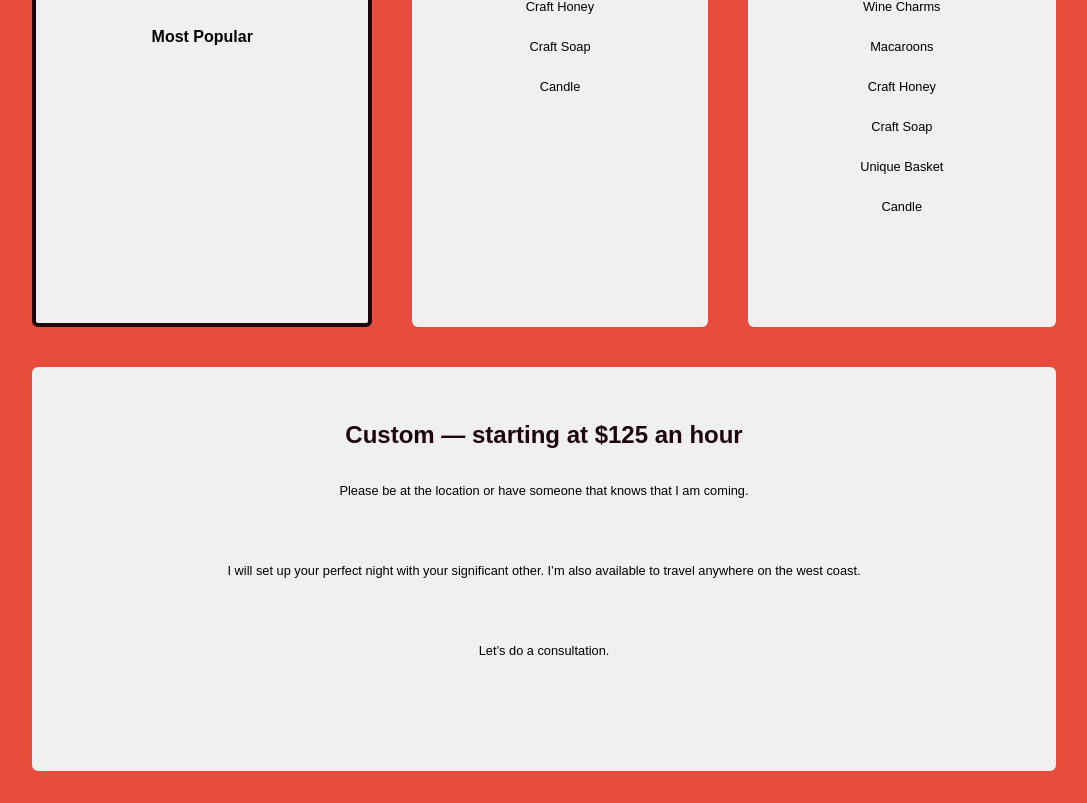
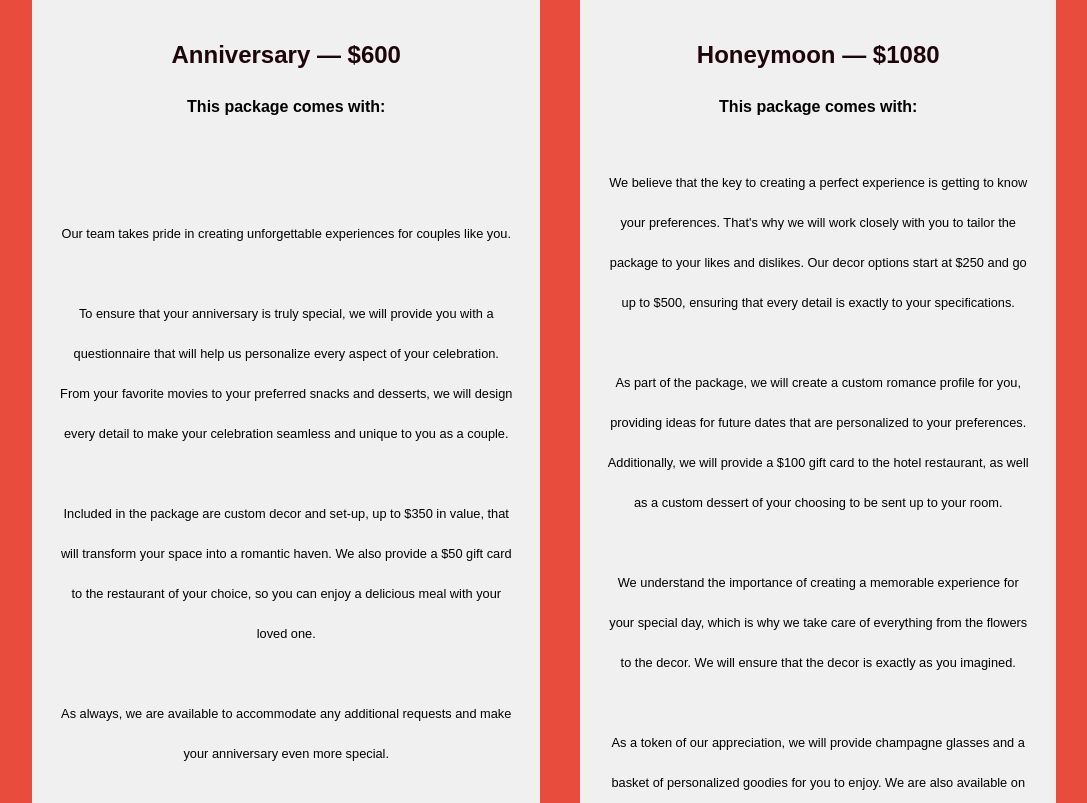
Before and after one commit to JadeZaher/rhapsodey_in_roses, a Next.js app: page / in a window 1280 px wide. Shown: the part 2517-3320 px from the top of the page, without its empty margins (96-1183 px from the left). Built offline with nearby package versions, Linux system fonts and the light colour scheme; a web font is replaced by a local one.

Commit message:
Update copy / offerings

```diff
--- a/src/pages/index.tsx
+++ b/src/pages/index.tsx
@@ -146,7 +146,6 @@ const Home: NextPage = () => {
         <h2 className="py-3 text-2xl font-semibold text-offWhite">
           Package Tiers
         </h2>
-        <div className="relative flex h-full flex-col items-stretch justify-center sm:flex-row">
         <div className=" relative my-5 flex  grow flex-col items-stretch justify-evenly  rounded-md border-4 border-offBlack bg-offWhite pt-8 sm:mr-10">
           <div>
             <h2 className="p-3 text-center text-xl font-semibold text-offBlack">
@@ -181,7 +180,8 @@ const Home: NextPage = () => {
               />
             </div> */}
         </div>
-          <div className=" relative my-5 flex  grow flex-col items-center  rounded-md bg-offWhite pt-8 sm:mr-10">
+        <div className="relative flex h-full flex-col items-stretch justify-center sm:flex-row">
+          <div className=" relative my-5 flex  grow flex-col items-center rounded-md bg-offWhite pt-8 sm:mr-10">
             <div>
               <h2 className="p-3 text-center text-xl font-semibold text-offBlack">
                 Anniversary — $600
@@ -190,22 +190,25 @@ const Home: NextPage = () => {
                 <strong className="py-2">This package comes with:</strong>
               </p>
             </div>
-            <p className=" px-[5%] pb-20 text-center text-base leading-10">
+            <p className=" px-[5%] text-center text-base leading-10 sm:mt-[10%]">
               <br />
-              Local $50 Restaurant Gift Card <br />
-              Aphrodisiac Massage Oil <br />
-              Women’s Arousal Cream <br />
-              Artisinal Herbal Tea Blend <br />
-              Champagne Glasses <br />
-              Champagne <br />
-              Roses and Lavender <br />
-              Rose Petals <br />
-              Location Setup <br />
-              Custom Poetry <br />
-              Unique Basket <br />
-              Craft Honey <br />
-              Craft Soap <br />
-              Candle <br />
+              Our team takes pride in creating unforgettable experiences for
+              couples like you. <br /> <br />
+              To ensure that your anniversary is truly special, we will provide
+              you with a questionnaire that will help us personalize every
+              aspect of your celebration. From your favorite movies to your
+              preferred snacks and desserts, we will design every detail to make
+              your celebration seamless and unique to you as a couple. <br />{" "}
+              <br />
+              Included in the package are custom decor and set-up, up to $350 in
+              value, that will transform your space into a romantic haven. We
+              also provide a $50 gift card to the restaurant of your choice, so
+              you can enjoy a delicious meal with your loved one. <br />
+              <br />
+              As always, we are available to accommodate any additional requests
+              and make your anniversary even more special. <br /> <br />
+              We look forward to creating a memorable and romantic experience
+              that you will cherish forever.
             </p>
             {/* <div className=" absolute right-2 bottom-5">
               <CTAButton
@@ -231,23 +234,32 @@ const Home: NextPage = () => {
             </div>
             <p className="m-auto px-[5%] pb-[100px] text-center text-base leading-10">
               <br />
-              Local Restaurant $100 Gift Card <br />
-              Crystals Wrapped As A Gift <br />
-              Aphrodisiac Massage Oil <br />
-              Artisinal Herbal Tea Blend <br />
-              Women’s Arousal Cream <br />
-              Champagne Glasses <br />
-              Champagne <br />
-              Roses and Lavender <br />
-              Rose Petals <br />
-              Location Setup <br />
-              Custom Poetry <br />
-              Wine Charms <br />
-              Macaroons <br />
-              Craft Honey <br />
-              Craft Soap <br />
-              Unique Basket <br />
-              Candle <br />
+              We believe that the key to creating a perfect experience is
+              getting to know your preferences. That's why we will work closely
+              with you to tailor the package to your likes and dislikes. Our
+              decor options start at $250 and go up to $500, ensuring that every
+              detail is exactly to your specifications. <br /> <br />
+              As part of the package, we will create a custom romance profile
+              for you, providing ideas for future dates that are personalized to
+              your preferences. Additionally, we will provide a $100 gift card
+              to the hotel restaurant, as well as a custom dessert of your
+              choosing to be sent up to your room. <br />
+              <br />
+              We understand the importance of creating a memorable experience
+              for your special day, which is why we take care of everything from
+              the flowers to the decor. We will ensure that the decor is exactly
+              as you imagined. <br />
+              <br />
+              As a token of our appreciation, we will provide champagne glasses
+              and a basket of personalized goodies for you to enjoy. We are also
+              available on call after your room is set up to address any
+              additional requests and ensure that your honeymoon is everything
+              you dreamed of. <br />
+              <br />
+              Thank you again for choosing Roses in Rhapsody for your honeymoon
+              package. We are dedicated to creating an unforgettable experience
+              for you and your partner. <br />
+              <br />
             </p>
             {/* <div className=" absolute right-2 bottom-5">
               <CTAButton
@@ -266,15 +278,34 @@ const Home: NextPage = () => {
         <div className=" relative my-5 flex grow flex-col  items-center justify-between rounded-md bg-offWhite pt-8">
           <div>
             <h2 className="p-3 text-center text-xl font-semibold text-offBlack">
-              Custom — starting at $125 an hour
+              Custom — starting at $50 an hour + Materials
             </h2>
           </div>
           <p className="m-auto px-[5%] pb-[100px] text-center text-base leading-10">
+            Are you ready to go all out and create a truly spectacular
+            experience with no limits on decor? We've got you covered. <br />{" "}
+            <br />
+            With our custom package, the sky's the limit on materials and we
+            will customize every aspect to make your special day truly unique
+            and unforgettable. We will work closely with you to bring your
+            vision to life, whether you want multiple rooms decorated or
+            something beyond the maximum budget. <br /> <br />
+            In addition to everything included in the honeymoon package, this
+            custom package is designed for those who want to create an extra
+            special experience. We will be with you every step of the way,
+            answering any questions and addressing any concerns you may have.{" "}
+            <br /> <br />
+            Our team is dedicated to serving you and making your day truly
+            unforgettable. So don't hesitate to reach out to us, we are always
+            here to help. <br /> <br />
+            Thank you for considering us for your special day, and we look
+            forward to creating an experience that exceeds your expectations.{" "}
+            <br /> <br />
             Please be at the location or have someone that knows that I am
             coming. <br />
-            <br />I will set up your perfect night with your significant other.
-            I’m also available to travel anywhere on the west coast. <br />
-            <br /> Let’s do a consultation.
+            I will set up your perfect night with your significant other. <br />
+            I’m also available to travel anywhere on the west coast. Let’s do a
+            consultation. <br />
           </p>
           {/* <div className=" absolute right-2 bottom-5">
               <CTAButton
@@ -394,6 +425,7 @@ const Home: NextPage = () => {
                   required
                   defaultValue="Select Your Option"
                 >
+                  <option>Romance Profile</option>
                   <option>Anniversary</option>
                   <option>Honeymoon</option>
                   <option>Custom</option>
```
Lines whose indentation alone changed are shown as unchanged.
